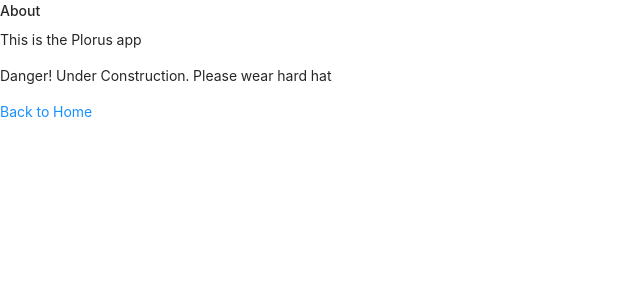
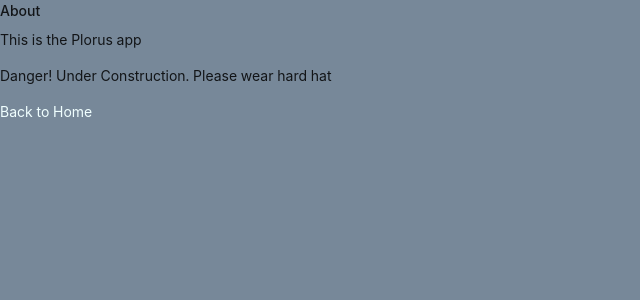
Before and after one commit to pragyachik/Plorus, a Next.js app in the folder nextapp/: page /about in a window 1280 px wide. Shown: the top 300 px of the page, without its empty margins (0-640 px from the left). Built offline with nearby package versions, Linux system fonts and the light colour scheme.

Commit message:
changed about background color

```diff
--- a/nextapp/pages/about.js
+++ b/nextapp/pages/about.js
@@ -3,10 +3,12 @@
 const About = () => {
   return (
     <>
+      <div className="AboutBackground">
       <h1>About</h1>
       <p>This is the Plorus app</p>
       <p>Danger! Under Construction. Please wear hard hat</p>
-      <Link href="/"><a>Back to Home</a></Link>
+      <Link href="/"><a className="backHome">Back to Home</a></Link>
+      </div>
     </>
   )
 };
--- a/nextapp/styles/globals.css
+++ b/nextapp/styles/globals.css
@@ -23,6 +23,18 @@
 
 .xbutton{
   float:right;
+}
+
+.AboutBackground{
+  margin: 0;
+  padding: 0;
+  height: 100vh;
+  width:100vw;
+  background-color:lightslategray;
+}
+
+.backHome{
+  color: azure;
 }
 
 
```
